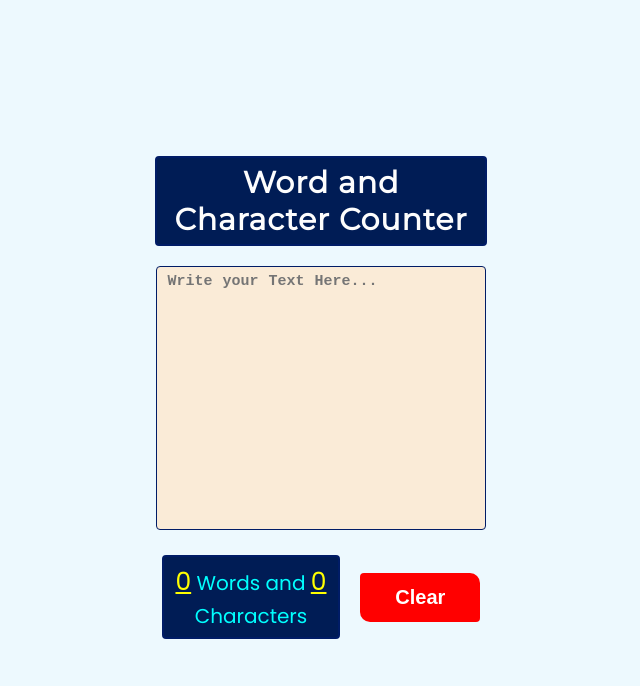
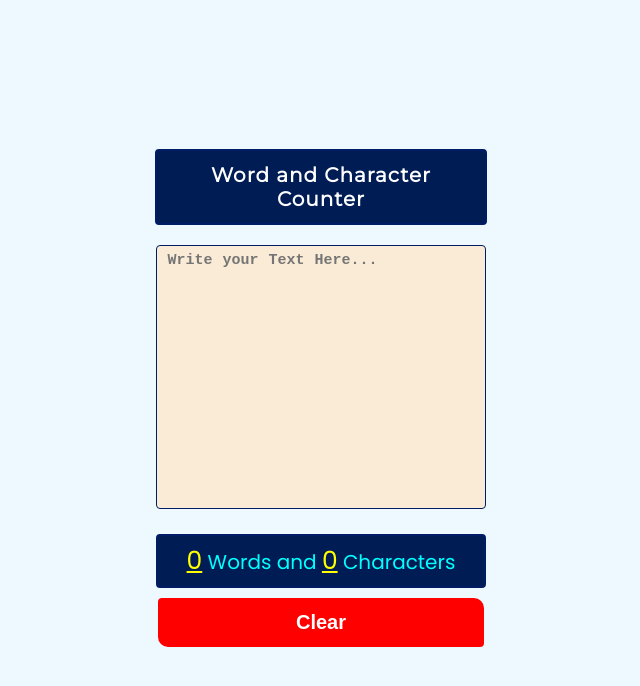
Before and after one commit to priyansh70/Word-Counter, a plain HTML site: page index.html in a window 768 px wide. Shown: the whole page, without its empty margins (63-703 px from the left). Drawn offline with Linux system fonts and the light colour scheme.

Commit message:
Add More responsiveness.

```diff
--- a/style.css
+++ b/style.css
@@ -155,3 +155,28 @@
         width: 100%;
     }
 }
+@media screen and (max-width : 900px) and (min-width : 701px){
+    .heading h1 {
+        font-size: 20px;
+        font-weight: 600;
+        padding: 6px;
+    }
+
+    .bottom-box {
+        flex-direction: column;
+        width: 42.5%;
+    }
+
+    .bottom-box #result {
+        margin: 5px 0px;
+        width: 94%;
+    }
+    .bottom-box .button {
+        width: 100%;
+        text-align: center;
+    }
+    #btn {
+        margin: 5px 0px;
+        width: 100%;
+    }
+}
```
